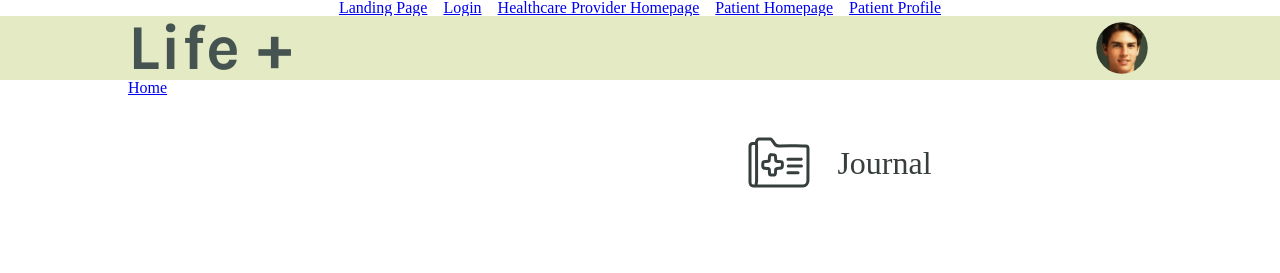
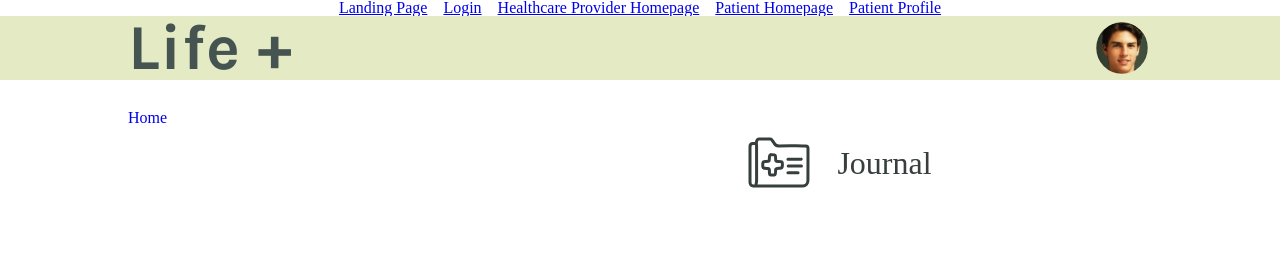
Before and after one commit to Natito9/LifePlus, a React (Create React App) app: page /patient/homepage in a window 1280 px wide. Shown: the top 273 px of the page. Built offline with nearby package versions, Linux system fonts and the light colour scheme.

Commit message:
Fix home link on the correct position (30cm under the header);

```diff
--- a/src/routes/patient/PatientHomepage/PatientHomepageDesktop.css
+++ b/src/routes/patient/PatientHomepage/PatientHomepageDesktop.css
@@ -9,8 +9,16 @@
     height: calc(100vh - 65px - 98px);
 }
 
+.patientHomeLinkContainer {
+    grid-area: 1 / 1 / 2 / 2;
+
+    display: flex;
+    height: fit-content;
+}
+
 .patientHomeLink {
-    grid-area: 1 / 1 / 2 / 2;
+    padding: 30px 0;
+    text-decoration: none;
 }
 
 .patientHomepageDesktopHeader {
--- a/src/routes/patient/PatientHomepage/PatientHomepageDesktop.jsx
+++ b/src/routes/patient/PatientHomepage/PatientHomepageDesktop.jsx
@@ -22,8 +22,8 @@ function PatientHomepageDesktop() {
     return (
         <>
             <div className="homepageDesktopGrid">
-                <nav className="patientHomelink">
-                    <Link to="/patient/homepage">Home</Link>
+                <nav className="patientHomeLinkContainer">
+                    <Link to="/patient/homepage" className="patientHomeLink">Home</Link>
                 </nav>
 
                 <header className="patientHomepageDesktopHeader">
```
